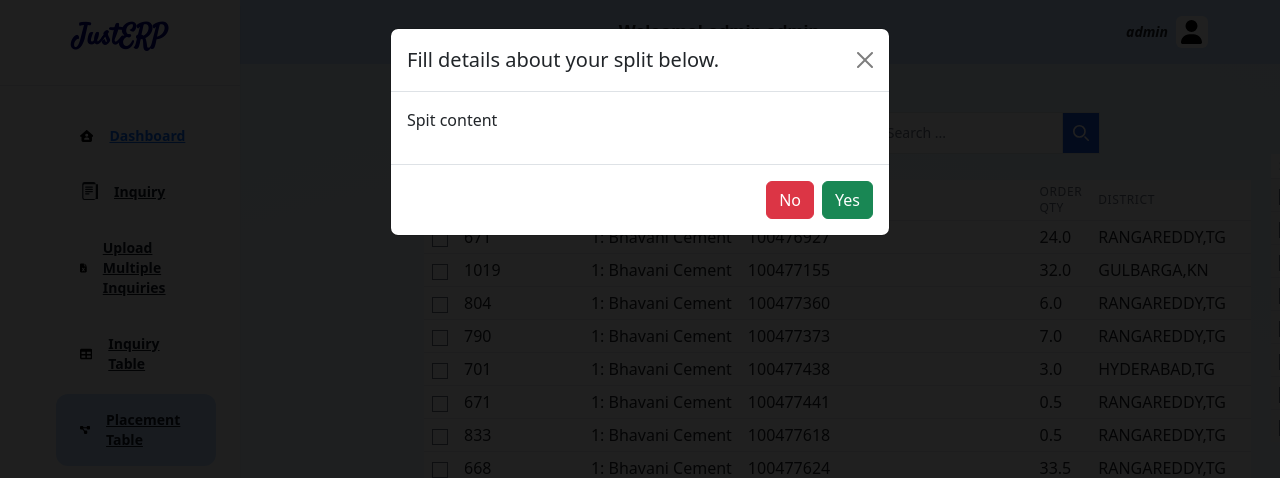
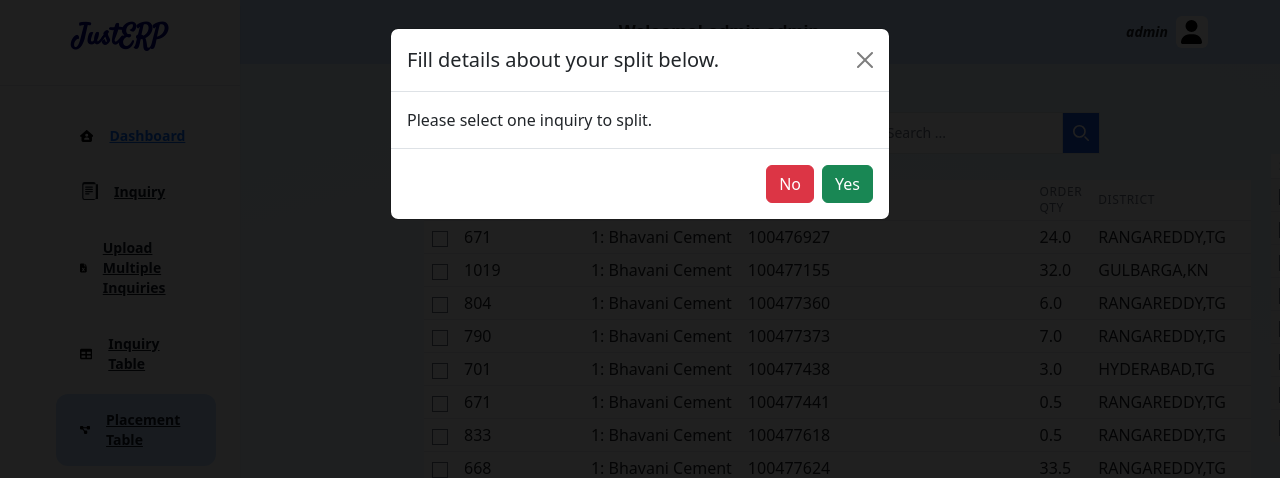
Before and after one commit to VanshPT/JustERP, a Django app: page /inquiry/placement-table in a window 1280 px wide, after a click on "Split". Shown: the top 478 px of the page. Run offline with Django 5.2, Linux system fonts and the light colour scheme; a user stored in the database is signed in; data comes from the database, SQL or seed files in the repository; both versions use the stored data as it was after the commit; some libraries are stand-ins or nearby versions.

Commit message:
split functionality progressed

```diff
--- a/templates/inquiry/placement_table.html
+++ b/templates/inquiry/placement_table.html
@@ -401,7 +401,30 @@ function setupDropdownFiltering() {
             $(".select-row-dummy").prop("checked", $(this).prop("checked"));
         });
     }
+    function setupSplitModal() {
+    $("#staticBackdropSplit").on("show.bs.modal", function (event) {
+        var selectedInquiryIds = getSelectedInquiryIds();
+        var $modalBody = $(this).find(".modal-body");
 
+        // Clear previous content
+        $modalBody.empty();
+
+        // Check the number of selected inquiries and update the modal content accordingly
+        if (selectedInquiryIds.length === 0) {
+            $modalBody.append('<span>Please select one inquiry to split.</span>');
+        } else if (selectedInquiryIds.length > 1) {
+            $modalBody.append('<span>Only one inquiry can be split at a time. Please select only one inquiry.</span>');
+        } else {
+            var inquiryId = selectedInquiryIds[0];
+            $modalBody.append(`
+                <div>
+                    <p>Now split will happen for inquiry ID: ${inquiryId}</p>
+                    <!-- Additional content for splitting the inquiry can be added here -->
+                </div>
+            `);
+        }
+    });
+}
     // Filter transporters based on total order quantity
     function filterTransporters(totalOrderQuantity) {
         console.log("Starting to filter transporters...");
@@ -467,6 +490,7 @@ function setupDropdownFiltering() {
         setupFormSubmission();
         setupParentChildToggle();
         setupSelectAllDummy();
+        setupSplitModal();
     }
 
     // Call the initialize function to set up all functionalities
--- a/templates/inquiry/split_modal.html
+++ b/templates/inquiry/split_modal.html
@@ -7,7 +7,7 @@
                 <button type="button" class="btn-close" data-bs-dismiss="modal" aria-label="Close"></button>
             </div>
             <div class="modal-body">
-                <p>Spit content</p>
+                <p> condition based html Spit content</p>
             </div>
             <div class="modal-footer">
                 <button type="button" class="btn btn-danger" data-bs-dismiss="modal">No</button>
```
Also changed, not shown: db.sqlite3.
